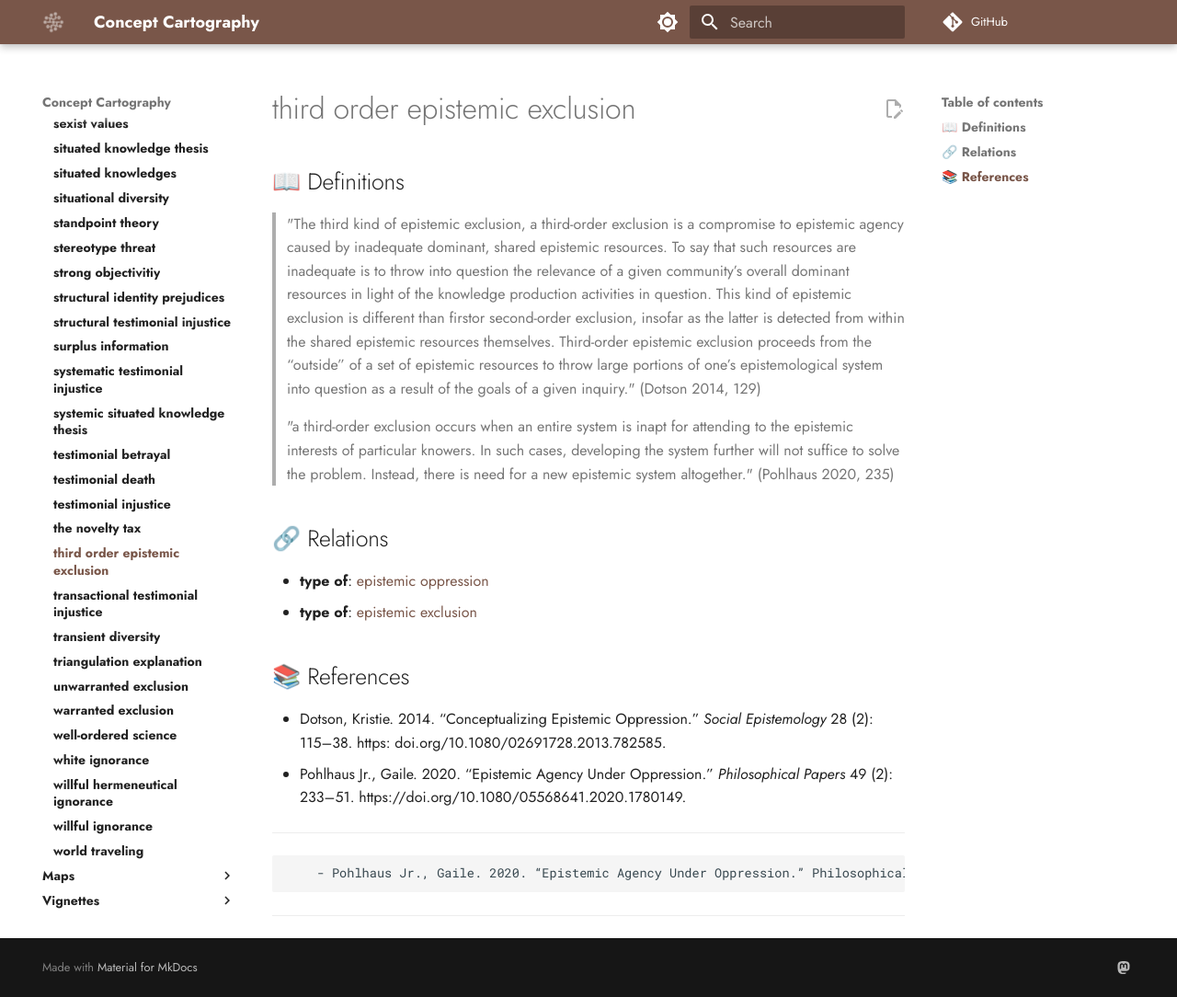
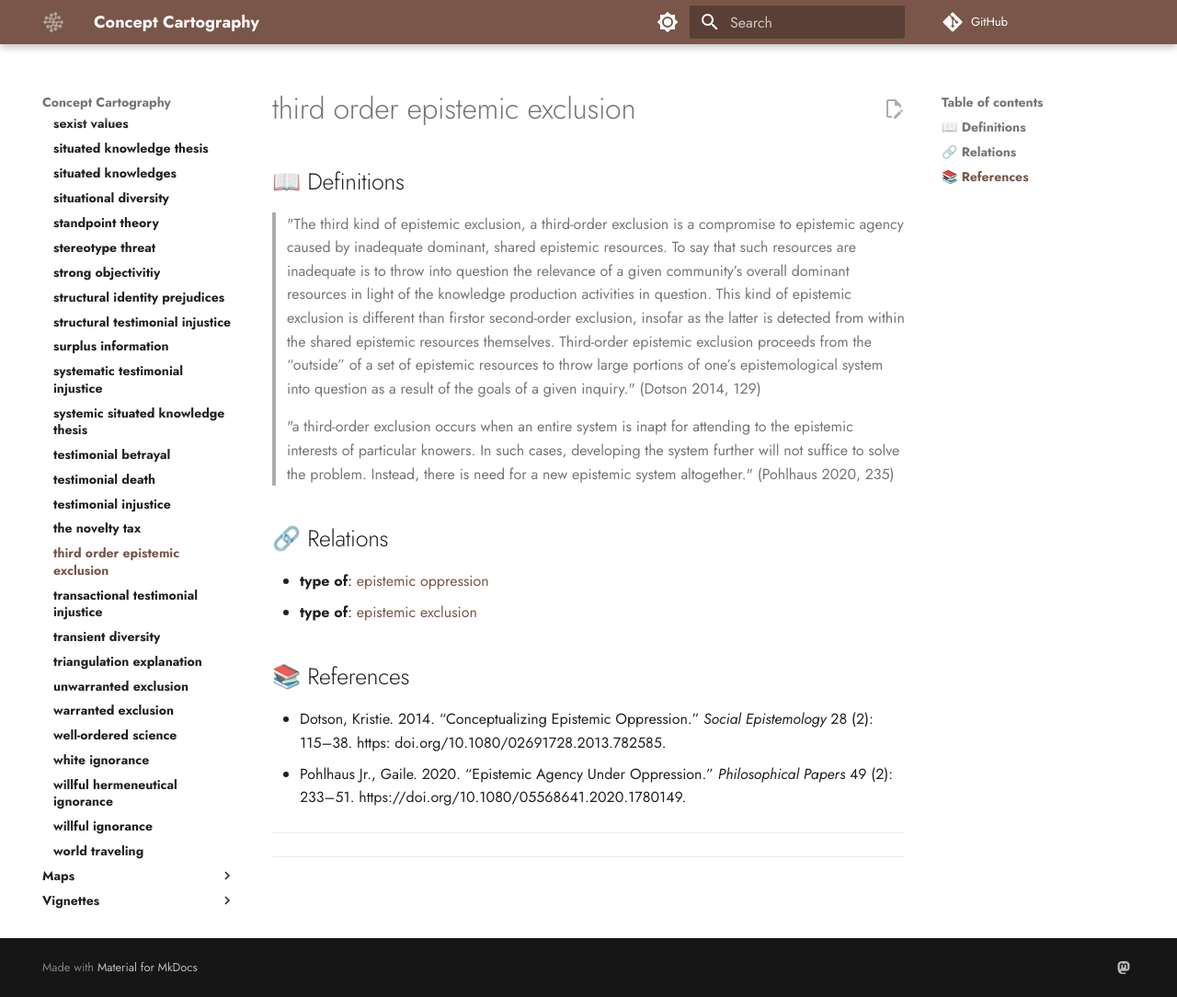
Before and after one commit to conceptcartography/conceptcartography, an MkDocs documentation site: the page built from docs/concepts/third-order-epistemic-exclusion.md, in a window 1280 px wide and 1084 px high. Shown: the whole window at 92% size. Built offline with MkDocs 1.6.1 and Material for MkDocs 9.7.7, drawn with Linux system fonts in a browser that asks for light colours; comment, search, counter and statistics services are not loaded; the version menu is left out.

Commit message:
Update third-order-epistemic-exclusion.md

```diff
--- a/docs/concepts/third-order-epistemic-exclusion.md
+++ b/docs/concepts/third-order-epistemic-exclusion.md
@@ -33,7 +33,6 @@
                 crossorigin="anonymous"
                 async>
         </script>
-        - Pohlhaus Jr., Gaile. 2020. “Epistemic Agency Under Oppression.” Philosophical Papers 49 (2): 233–51. https: doi.org/10.1080/05568641.2020.1780149.
 
 ---
 
```
